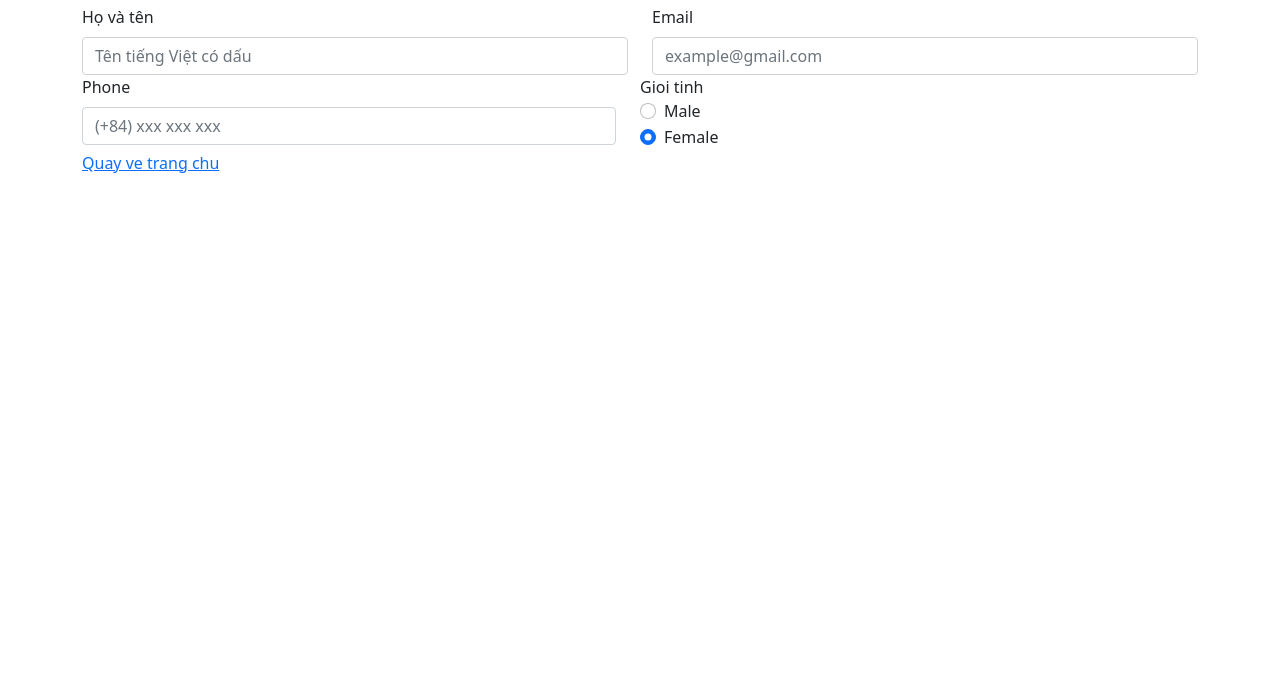
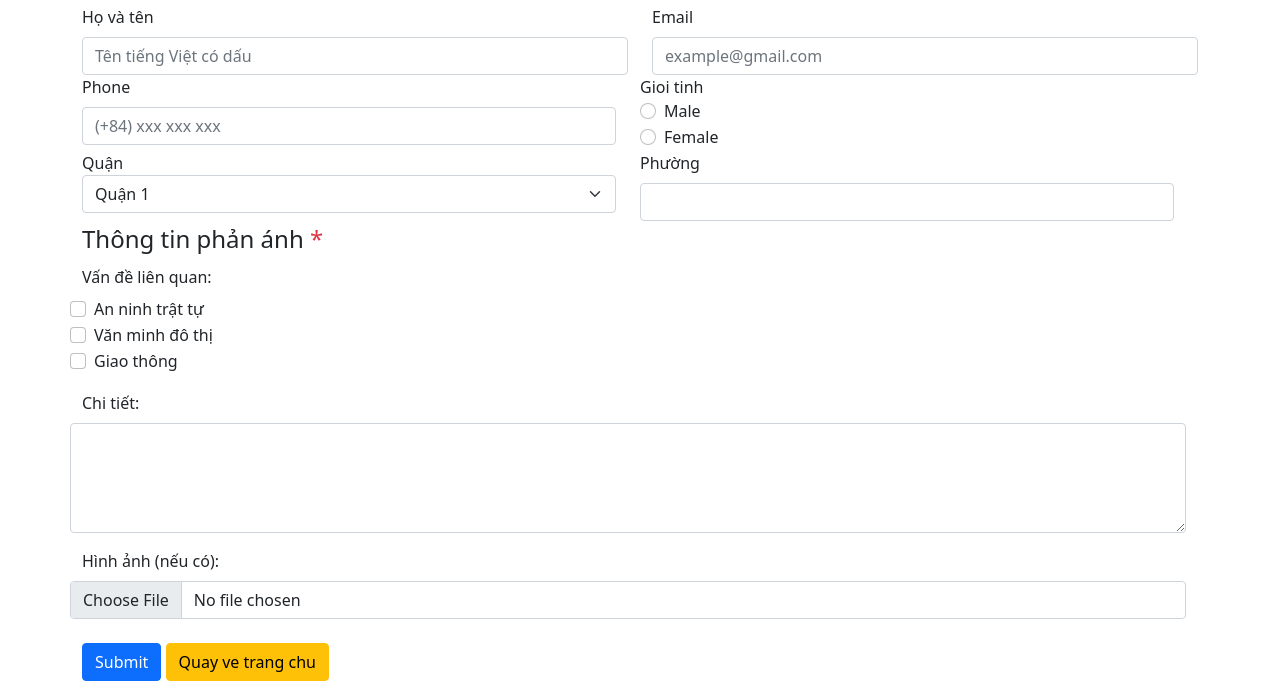
Before and after one commit to NBlad3/teky_html, a plain HTML site: page 09 Mar 2025/index.html in a window 1280 px wide. Shown: the part 117-800 px from the top of the page. Drawn offline with nearby package versions, Linux system fonts and the light colour scheme.

Commit message:
final result

```diff
--- a/09 Mar 2025/index.html
+++ b/09 Mar 2025/index.html
@@ -25,37 +25,82 @@
         <div class="row">
           <div class="col">
             <label for="nameInputTextBox" class="form-label">Họ và tên</label>
-            <input type="text" class="form-control" id="nameInputTextBox" placeholder="Tên tiếng Việt có dấu" required/>
+            <input type="text" class="form-control" id="nameInputTextBox" name="nameInput" placeholder="Tên tiếng Việt có dấu" required/>
           </div>
           <div class="col">
             <label for="emailInputTextBox" class="form-label">Email</label>
-            <input type="email" class="form-control" id="emailInputTextBox" placeholder="example@gmail.com" required/>
+            <input type="email" class="form-control" name="emailInput" id="emailInputTextBox" placeholder="example@gmail.com" required/>
           </div>
           <div class="row">
             <div class="col">
               <label for="phoneInputTextBox" class="form-label">Phone</label>
-              <input type="tel" class="form-control" id="phoneInputTextBox" placeholder="(+84) xxx xxx xxx" required/>
+              <input type="tel" name="phoneInput" class="form-control" id="phoneInputTextBox" placeholder="(+84) xxx xxx xxx" required/>
             </div>
             <div class="col">
                 <label>Gioi tinh</label>
                 <div class="form-check">
-                    <input class="form-check-input" type="radio" name="genderRadioButton" id="maleRadioButton">
+                    <input class="form-check-input" type="radio" name="genderRadioButton" id="maleRadioButton" value="nam">
                     <label class="form-check-label" for="maleRadioButton">
                       Male
                     </label>
                   </div>
                   <div class="form-check">
-                    <input class="form-check-input" type="radio" name="genderRadioButton" id="femaleRadioButton" checked>
+                    <input class="form-check-input" type="radio" name="genderRadioButton" id="femaleRadioButton" value="nu">
                     <label class="form-check-label" for="femaleRadioButton">
                       Female
                     </label>
                   </div>
             </div>
         </div>
+        <div class="row">
+          <div class="col">
+            <div class="form-group">
+              <label for="districtSelects">Quận</label>
+              <select id="districtSelects" class="form-select">
+                  <option value="">Chọn quận</option>
+                  <option value="1" selected>Quận 1</option>
+                  <option value="2">Quận 2</option>
+                  <option value="3">Quận 3</option>
+                  <option value="4">Quận 4</option>
+              </select>
+          </div>
+          </div>
+          <div class="col">
+            <div class="form-group">
+              <label for="wardTextBox" class="form-label">Phường</label>
+              <input type="text" name="wardInput" id="wardTextBox" class="form-control">
+          </div>
+          </div>
+        </div>
+        <div class="row">
+          <legend>Thông tin phản ánh <span class="text-danger">*</span></legend>
+                <label class="form-label">Vấn đề liên quan:</label>
+                <div class="form-check">
+                    <input class="form-check-input" type="checkbox" name="issues" value="An ninh trật tự" id="anttCB"> An ninh trật tự
+                </div>
+                <div class="form-check">
+                    <input class="form-check-input" type="checkbox" name="issues" value="Văn minh đô thị" id="vmdtCB"> Văn minh đô thị
+                </div>
+                <div class="form-check">
+                    <input class="form-check-input" type="checkbox" name="issues" value="Giao thông" id="gtCB"> Giao thông
+                </div>
+
+                <label for="details" class="form-label mt-3">Chi tiết:</label>
+                <textarea id="details" name="details" rows="4" class="form-control" required></textarea>
+
+                <label for="image" class="form-label mt-3">Hình ảnh (nếu có):</label>
+                <input type="file" id="image" name="image" class="form-control">
+        </div>
+        <div class="row">
+          <div class="col-3">
+            <br/>
+            <input class="btn btn-primary" type="submit" value="Submit">
+            <a class="btn btn-warning" href=" https://congan.hochiminhcity.gov.vn/wps/portal/Home/trang-chu">Quay ve trang chu</a>
+          </div>
+        </div>
         </form>
       </div>
 
-    <a href=" https://congan.hochiminhcity.gov.vn/wps/portal/Home/trang-chu">Quay ve trang chu</a>
     <script src="https://cdn.jsdelivr.net/npm/bootstrap@5.0.2/dist/js/bootstrap.bundle.min.js" integrity="sha384-MrcW6ZMFYlzcLA8Nl+NtUVF0sA7MsXsP1UyJoMp4YLEuNSfAP+JcXn/tWtIaxVXM" crossorigin="anonymous"></script>
   </body>
 
```
